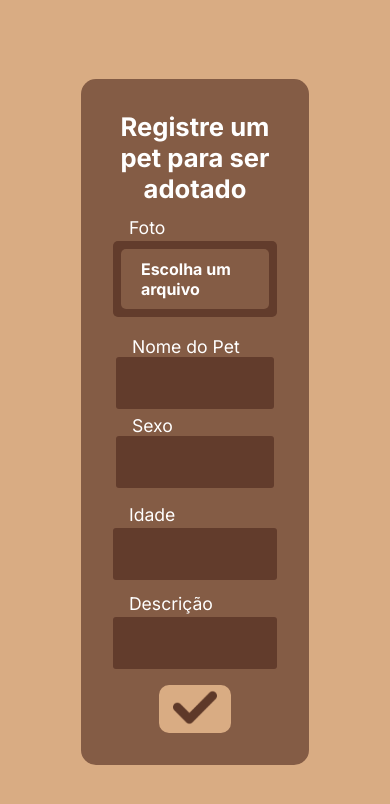
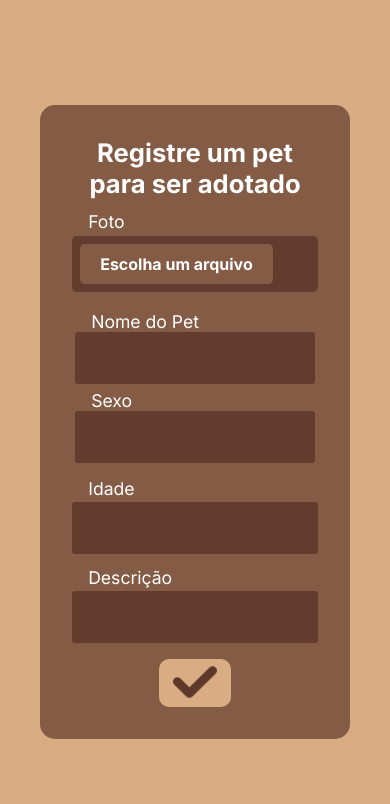
Before and after one commit to GAF-Get-a-Friend/frontend, a plain HTML site: page docs/pages/cadastroPet.html in a window 390 px wide. Drawn offline with Linux system fonts and the light colour scheme.

Commit message:
ajuste na responsividade

```diff
--- a/docs/styles/cadastroPet.css
+++ b/docs/styles/cadastroPet.css
@@ -114,6 +114,9 @@
 }
 
 @media screen and (max-width: 500px) {
+  #content {
+    width: 95%;
+  }
   .grid-col-2 {
     display: flex;
     flex-direction: column;
```
